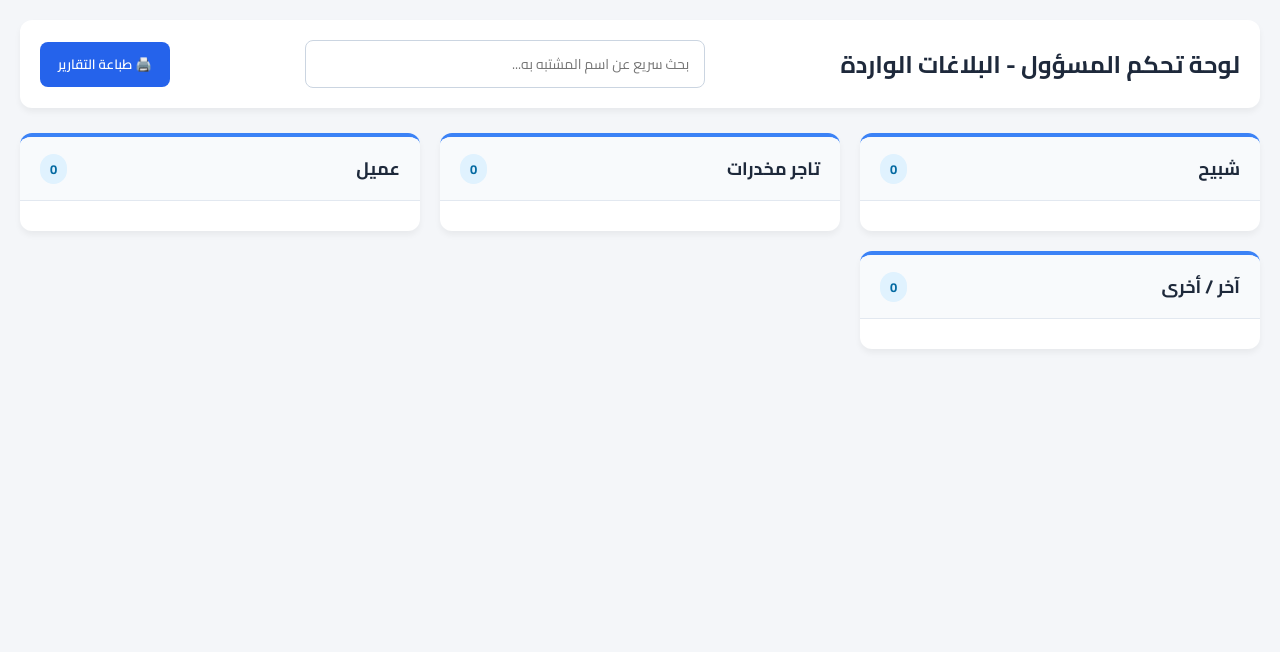
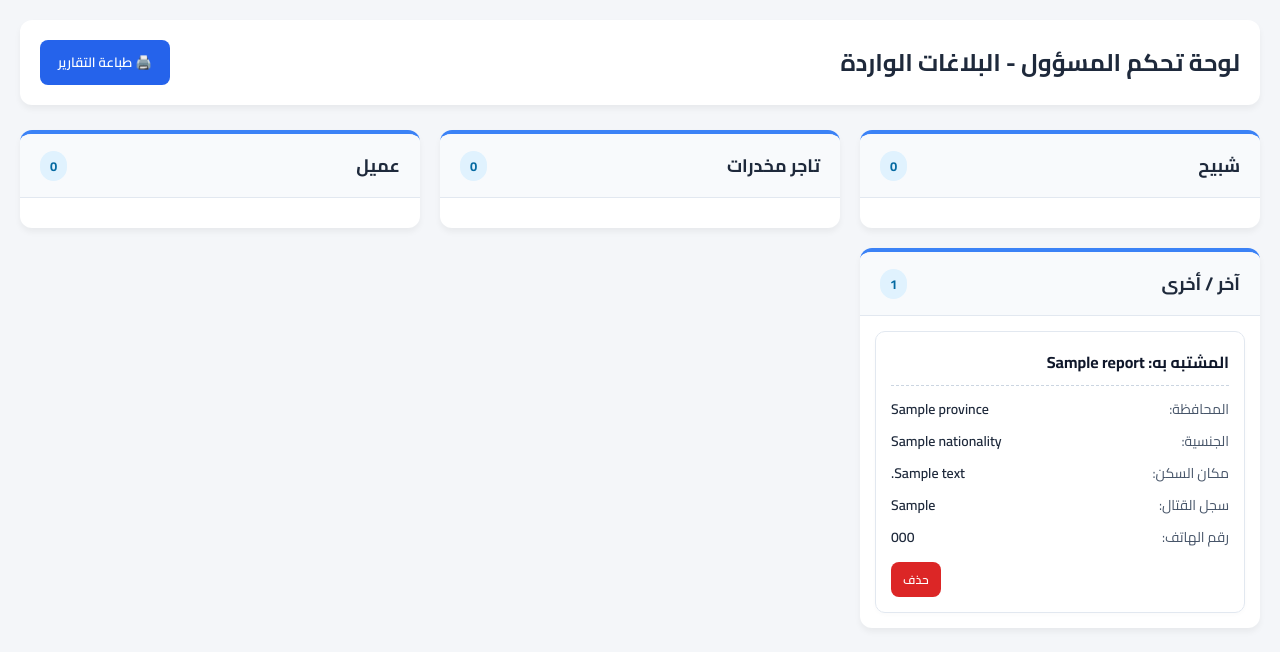
Before and after one commit to betarra/secure-reports-app, a Flask app: template templates/admin.html in a window 1280 px wide. Shown: the top 652 px of the page. Run offline with Flask 3, Linux system fonts and the light colour scheme; the template is opened without the code that fills it: most values are stand-ins (such as "Sample title", 1, 10 or a date in 2020).

Commit message:
Update admin.html

```diff
--- a/templates/admin.html
+++ b/templates/admin.html
@@ -6,181 +6,26 @@
     <title>لوحة تحكم المسؤول - البلاغات الواردة</title>
     <link href="https://fonts.googleapis.com/css2?family=Cairo:wght@400;600;700&display=swap" rel="stylesheet">
     <style>
-        * {
-            box-sizing: border-box;
-            margin: 0;
-            padding: 0;
-            font-family: 'Cairo', sans-serif;
-        }
-        body {
-            background-color: #f4f6f9;
-            color: #333;
-            padding: 20px;
-        }
-        .container {
-            max-width: 1400px;
-            margin: 0 auto;
-        }
-        header {
-            background: #fff;
-            padding: 20px;
-            border-radius: 12px;
-            box-shadow: 0 4px 6px rgba(0,0,0,0.05);
-            display: flex;
-            justify-content: space-between;
-            align-items: center;
-            margin-bottom: 25px;
-            flex-wrap: wrap;
-            gap: 15px;
-        }
-        h1 {
-            color: #1e293b;
-            font-size: 24px;
-        }
-        .search-box {
-            flex: 1;
-            max-width: 400px;
-            position: relative;
-        }
-        .search-box input {
-            width: 100%;
-            padding: 10px 15px;
-            border: 1px solid #cbd5e1;
-            border-radius: 8px;
-            font-size: 14px;
-            outline: none;
-            transition: border-color 0.3s;
-        }
-        .search-box input:focus {
-            border-color: #3b82f6;
-        }
-        .actions-bar {
-            display: flex;
-            gap: 10px;
-        }
-        .btn {
-            background-color: #2563eb;
-            color: white;
-            border: none;
-            padding: 10px 18px;
-            border-radius: 8px;
-            cursor: pointer;
-            font-weight: 600;
-            transition: background 0.3s;
-            text-decoration: none;
-            display: inline-flex;
-            align-items: center;
-            gap: 5px;
-        }
-        .btn:hover {
-            background-color: #1d4ed8;
-        }
-        .btn-danger {
-            background-color: #dc2626;
-        }
-        .btn-danger:hover {
-            background-color: #b91c1c;
-        }
-        /* تخطيط الشبكة للفئات */
-        .categories-grid {
-            display: grid;
-            grid-template-columns: repeat(auto-fit, minmax(320px, 1fr));
-            gap: 20px;
-        }
-        .category-column {
-            background: #ffffff;
-            border-radius: 12px;
-            box-shadow: 0 4px 6px rgba(0,0,0,0.05);
-            overflow: hidden;
-            display: flex;
-            flex-direction: column;
-            border-top: 4px solid #3b82f6;
-        }
-        .category-header {
-            background: #f8fafc;
-            padding: 15px 20px;
-            border-bottom: 1px solid #e2e8f0;
-            font-weight: 700;
-            font-size: 18px;
-            color: #1e293b;
-            display: flex;
-            justify-content: space-between;
-            align-items: center;
-        }
-        .badge {
-            background: #e0f2fe;
-            color: #0369a1;
-            padding: 3px 10px;
-            border-radius: 20px;
-            font-size: 13px;
-        }
-        .reports-list {
-            padding: 15px;
-            display: flex;
-            flex-direction: column;
-            gap: 15px;
-            max-height: 700px;
-            overflow-y: auto;
-        }
-        .report-card {
-            background: #fff;
-            border: 1px solid #e2e8f0;
-            border-radius: 10px;
-            padding: 15px;
-            box-shadow: 0 2px 4px rgba(0,0,0,0.02);
-            transition: transform 0.2s, box-shadow 0.2s;
-            position: relative;
-        }
-        .report-card:hover {
-            transform: translateY(-2px);
-            box-shadow: 0 4px 10px rgba(0,0,0,0.08);
-        }
-        .report-title {
-            font-size: 16px;
-            font-weight: 700;
-            color: #0f172a;
-            margin-bottom: 10px;
-            border-bottom: 1px dashed #cbd5e1;
-            padding-bottom: 8px;
-        }
-        .report-info {
-            font-size: 14px;
-            color: #475569;
-            margin-bottom: 6px;
-            display: flex;
-            justify-content: space-between;
-        }
-        .report-info span {
-            font-weight: 600;
-            color: #1e293b;
-        }
-        .media-preview {
-            margin-top: 10px;
-            text-align: center;
-        }
-        .media-preview img, .media-preview video {
-            max-width: 100%;
-            height: 120px;
-            object-fit: cover;
-            border-radius: 6px;
-            border: 1px solid #cbd5e1;
-        }
-        .card-actions {
-            margin-top: 12px;
-            display: flex;
-            justify-content: flex-end;
-            gap: 8px;
-        }
-        .btn-sm {
-            padding: 6px 12px;
-            font-size: 12px;
-        }
-        .empty-category {
-            text-align: center;
-            color: #94a3b8;
-            padding: 20px;
-            font-size: 14px;
-        }
+        * { box-sizing: border-box; margin: 0; padding: 0; font-family: 'Cairo', sans-serif; }
+        body { background-color: #f4f6f9; color: #333; padding: 20px; }
+        .container { max-width: 1400px; margin: 0 auto; }
+        header { background: #fff; padding: 20px; border-radius: 12px; box-shadow: 0 4px 6px rgba(0,0,0,0.05); display: flex; justify-content: space-between; align-items: center; margin-bottom: 25px; flex-wrap: wrap; gap: 15px; }
+        h1 { color: #1e293b; font-size: 24px; }
+        .btn { background-color: #2563eb; color: white; border: none; padding: 10px 18px; border-radius: 8px; cursor: pointer; font-weight: 600; text-decoration: none; display: inline-flex; align-items: center; gap: 5px; }
+        .btn-danger { background-color: #dc2626; }
+        .categories-grid { display: grid; grid-template-columns: repeat(auto-fit, minmax(300px, 1fr)); gap: 20px; }
+        .category-column { background: #ffffff; border-radius: 12px; box-shadow: 0 4px 6px rgba(0,0,0,0.05); overflow: hidden; display: flex; flex-direction: column; border-top: 4px solid #3b82f6; }
+        .category-header { background: #f8fafc; padding: 15px 20px; border-bottom: 1px solid #e2e8f0; font-weight: 700; font-size: 18px; color: #1e293b; display: flex; justify-content: space-between; align-items: center; }
+        .badge { background: #e0f2fe; color: #0369a1; padding: 3px 10px; border-radius: 20px; font-size: 13px; }
+        .reports-list { padding: 15px; display: flex; flex-direction: column; gap: 15px; max-height: 700px; overflow-y: auto; }
+        .report-card { background: #fff; border: 1px solid #e2e8f0; border-radius: 10px; padding: 15px; box-shadow: 0 2px 4px rgba(0,0,0,0.02); }
+        .report-title { font-size: 16px; font-weight: 700; color: #0f172a; margin-bottom: 10px; border-bottom: 1px dashed #cbd5e1; padding-bottom: 8px; }
+        .report-info { font-size: 14px; color: #475569; margin-bottom: 6px; display: flex; justify-content: space-between; }
+        .report-info span { font-weight: 600; color: #1e293b; }
+        .media-preview { margin-top: 10px; text-align: center; }
+        .media-preview a { color: #2563eb; font-size: 13px; text-decoration: none; }
+        .card-actions { margin-top: 12px; display: flex; justify-content: flex-end; gap: 8px; }
+        .btn-sm { padding: 6px 12px; font-size: 12px; }
     </style>
 </head>
 <body>
@@ -188,75 +33,152 @@
     <div class="container">
         <header>
             <h1>لوحة تحكم المسؤول - البلاغات الواردة</h1>
-
-            <div class="search-box">
-                <input type="text" id="searchInput" placeholder="بحث سريع عن اسم المشتبه به..." onkeyup="searchReports()">
-            </div>
-
-            <div class="actions-bar">
+            <div>
                 <button class="btn" onclick="window.print()">🖨️ طباعة التقارير</button>
             </div>
         </header>
 
-        <!-- شبكة التصنيفات (كل تصنيف بعمود منفصل) -->
-        <div class="categories-grid" id="categoriesGrid">
+        <!-- شبكة التصنيفات -->
+        <div class="categories-grid">
 
-            <!-- تصنيف: شبيح -->
-            <div class="category-column" data-category="شبيح">
+            <!-- تصنيف شبيح -->
+            <div class="category-column">
                 <div class="category-header">
                     <span>شبيح</span>
-                    <span class="badge" id="count-shabih">0</span>
+                    <span class="badge">
+                        {% set count = namespace(value=0) %}
+                        {% for r in reports if r.get('report_type') == 'شبيح' %}{% set count.value = count.value + 1 %}{% endfor %}
+                        {{ count.value }}
+                    </span>
                 </div>
-                <div class="reports-list" id="list-shabih">
-                    <!-- يتم تعبئتها ديناميكياً أو عرضها -->
+                <div class="reports-list">
+                    {% for r in reports %}
+                        {% if r.get('report_type') == 'شبيح' %}
+                        <div class="report-card">
+                            <div class="report-title">المشتبه به: {{ r.get('suspect_name', 'بدون اسم') }}</div>
+                            <div class="report-info">المحافظة: <span>{{ r.get('province', '-') }}</span></div>
+                            <div class="report-info">الجنسية: <span>{{ r.get('nationality', '-') }}</span></div>
+                            <div class="report-info">مكان السكن: <span>{{ r.get('current_address', '-') }}</span></div>
+                            <div class="report-info">سجل القتال: <span>{{ r.get('combat_history', '-') }}</span></div>
+                            <div class="report-info">رقم الهاتف: <span>{{ r.get('phone', '-') }}</span></div>
+                            {% if r.get('media_filename') %}
+                            <div class="media-preview"><a href="/static/uploads/{{ r.get('media_filename') }}" target="_blank">عرض المرفق</a></div>
+                            {% endif %}
+                            <div class="card-actions">
+                                <form action="/delete/{{ r.get('id') }}" method="POST" onsubmit="return confirm('هل أنت متأكد من الحذف؟');">
+                                    <button type="submit" class="btn btn-danger btn-sm">حذف</button>
+                                </form>
+                            </div>
+                        </div>
+                        {% endif %}
+                    {% endfor %}
                 </div>
             </div>
 
-            <!-- تصنيف: تاجر مخدرات -->
-            <div class="category-column" data-category="تاجر مخدرات">
+            <!-- تصنيف تاجر مخدرات -->
+            <div class="category-column">
                 <div class="category-header" style="border-top-color: #f59e0b;">
                     <span>تاجر مخدرات</span>
-                    <span class="badge" id="count-drug">0</span>
+                    <span class="badge">
+                        {% set count = namespace(value=0) %}
+                        {% for r in reports if r.get('report_type') == 'تاجر مخدرات' %}{% set count.value = count.value + 1 %}{% endfor %}
+                        {{ count.value }}
+                    </span>
                 </div>
-                <div class="reports-list" id="list-drug"></div>
+                <div class="reports-list">
+                    {% for r in reports %}
+                        {% if r.get('report_type') == 'تاجر مخدرات' %}
+                        <div class="report-card">
+                            <div class="report-title">المشتبه به: {{ r.get('suspect_name', 'بدون اسم') }}</div>
+                            <div class="report-info">المحافظة: <span>{{ r.get('province', '-') }}</span></div>
+                            <div class="report-info">الجنسية: <span>{{ r.get('nationality', '-') }}</span></div>
+                            <div class="report-info">مكان السكن: <span>{{ r.get('current_address', '-') }}</span></div>
+                            <div class="report-info">سجل القتال: <span>{{ r.get('combat_history', '-') }}</span></div>
+                            <div class="report-info">رقم الهاتف: <span>{{ r.get('phone', '-') }}</span></div>
+                            {% if r.get('media_filename') %}
+                            <div class="media-preview"><a href="/static/uploads/{{ r.get('media_filename') }}" target="_blank">عرض المرفق</a></div>
+                            {% endif %}
+                            <div class="card-actions">
+                                <form action="/delete/{{ r.get('id') }}" method="POST" onsubmit="return confirm('هل أنت متأكد من الحذف؟');">
+                                    <button type="submit" class="btn btn-danger btn-sm">حذف</button>
+                                </form>
+                            </div>
+                        </div>
+                        {% endif %}
+                    {% endfor %}
+                </div>
             </div>
 
-            <!-- تصنيف: عميل -->
-            <div class="category-column" data-category="عميل">
+            <!-- تصنيف عميل -->
+            <div class="category-column">
                 <div class="category-header" style="border-top-color: #10b981;">
                     <span>عميل</span>
-                    <span class="badge" id="count-agent">0</span>
+                    <span class="badge">
+                        {% set count = namespace(value=0) %}
+                        {% for r in reports if r.get('report_type') == 'عميل' %}{% set count.value = count.value + 1 %}{% endfor %}
+                        {{ count.value }}
+                    </span>
                 </div>
-                <div class="reports-list" id="list-agent"></div>
+                <div class="reports-list">
+                    {% for r in reports %}
+                        {% if r.get('report_type') == 'عميل' %}
+                        <div class="report-card">
+                            <div class="report-title">المشتبه به: {{ r.get('suspect_name', 'بدون اسم') }}</div>
+                            <div class="report-info">المحافظة: <span>{{ r.get('province', '-') }}</span></div>
+                            <div class="report-info">الجنسية: <span>{{ r.get('nationality', '-') }}</span></div>
+                            <div class="report-info">مكان السكن: <span>{{ r.get('current_address', '-') }}</span></div>
+                            <div class="report-info">سجل القتال: <span>{{ r.get('combat_history', '-') }}</span></div>
+                            <div class="report-info">رقم الهاتف: <span>{{ r.get('phone', '-') }}</span></div>
+                            {% if r.get('media_filename') %}
+                            <div class="media-preview"><a href="/static/uploads/{{ r.get('media_filename') }}" target="_blank">عرض المرفق</a></div>
+                            {% endif %}
+                            <div class="card-actions">
+                                <form action="/delete/{{ r.get('id') }}" method="POST" onsubmit="return confirm('هل أنت متأكد من الحذف؟');">
+                                    <button type="submit" class="btn btn-danger btn-sm">حذف</button>
+                                </form>
+                            </div>
+                        </div>
+                        {% endif %}
+                    {% endfor %}
+                </div>
             </div>
 
-            <!-- تصنيف: آخر -->
-            <div class="category-column" data-category="آخر">
+            <!-- تصنيف آخر -->
+            <div class="category-column">
                 <div class="category-header" style="border-top-color: #64748b;">
                     <span>آخر / أخرى</span>
-                    <span class="badge" id="count-other">0</span>
+                    <span class="badge">
+                        {% set count = namespace(value=0) %}
+                        {% for r in reports if not r.get('report_type') or r.get('report_type') not in ['شبيح', 'تاجر مخدرات', 'عميل'] %}{% set count.value = count.value + 1 %}{% endfor %}
+                        {{ count.value }}
+                    </span>
                 </div>
-                <div class="reports-list" id="list-other"></div>
+                <div class="reports-list">
+                    {% for r in reports %}
+                        {% if not r.get('report_type') or r.get('report_type') not in ['شبيح', 'تاجر مخدرات', 'عميل'] %}
+                        <div class="report-card">
+                            <div class="report-title">المشتبه به: {{ r.get('suspect_name', 'بدون اسم') }}</div>
+                            <div class="report-info">المحافظة: <span>{{ r.get('province', '-') }}</span></div>
+                            <div class="report-info">الجنسية: <span>{{ r.get('nationality', '-') }}</span></div>
+                            <div class="report-info">مكان السكن: <span>{{ r.get('current_address', '-') }}</span></div>
+                            <div class="report-info">سجل القتال: <span>{{ r.get('combat_history', '-') }}</span></div>
+                            <div class="report-info">رقم الهاتف: <span>{{ r.get('phone', '-') }}</span></div>
+                            {% if r.get('media_filename') %}
+                            <div class="media-preview"><a href="/static/uploads/{{ r.get('media_filename') }}" target="_blank">عرض المرفق</a></div>
+                            {% endif %}
+                            <div class="card-actions">
+                                <form action="/delete/{{ r.get('id') }}" method="POST" onsubmit="return confirm('هل أنت متأكد من الحذف؟');">
+                                    <button type="submit" class="btn btn-danger btn-sm">حذف</button>
+                                </form>
+                            </div>
+                        </div>
+                        {% endif %}
+                    {% endfor %}
+                </div>
             </div>
 
         </div>
     </div>
 
-    <script>
-        // دالة البحث الفوري داخل البطاقات
-        function searchReports() {
-            let input = document.getElementById('searchInput').value.toLowerCase();
-            let cards = document.querySelectorAll('.report-card');
-
-            cards.forEach(card => {
-                let text = card.textContent.toLowerCase();
-                if (text.includes(input)) {
-                    card.style.display = "block";
-                } else {
-                    card.style.display = "none";
-                }
-            });
-        }
-    </script>
 </body>
 </html>
```
